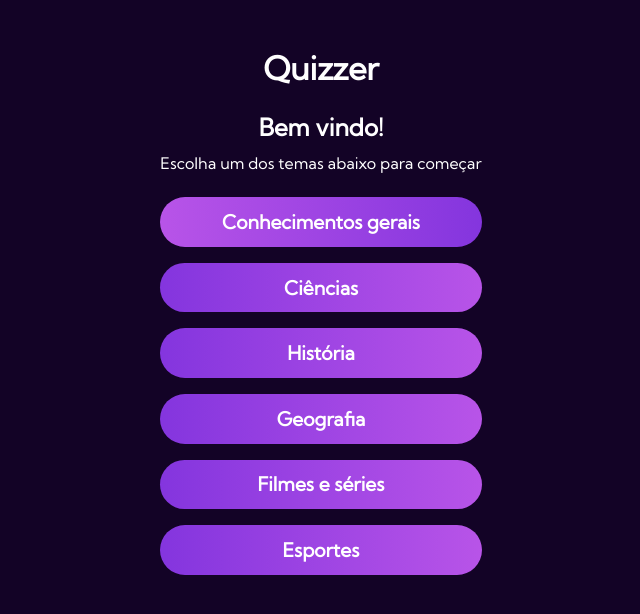
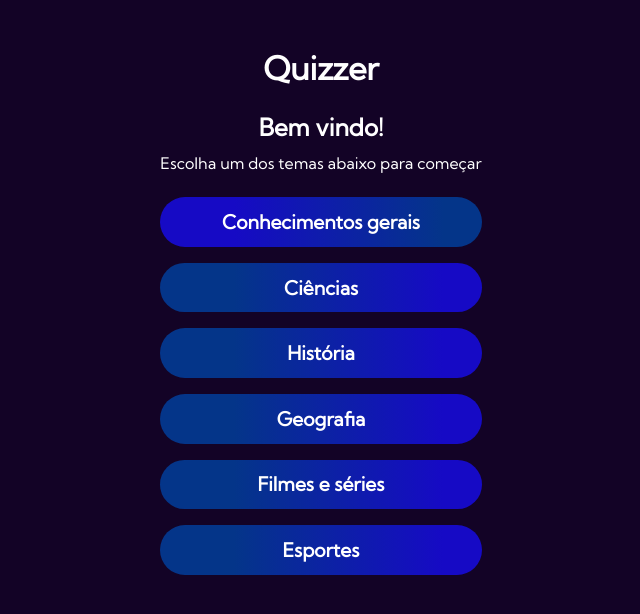
Before and after one commit to gustavo-atanazio/Quizzer, a React (Vite) app: page / in a window 1280 px wide. In both pictures the pointer is over the button "Conhecimentos gerais". Shown: the top 614 px of the page, without its empty margins (319-959 px from the left). Built offline with nearby package versions, Linux system fonts and the light colour scheme.

Commit message:
Alterando cor do gradiente

```diff
--- a/src/index.css
+++ b/src/index.css
@@ -17,11 +17,7 @@ button {
   font-size: 1.2rem;
   cursor: pointer;
   padding: .8rem 1.5rem;
-  background: linear-gradient(
-    90deg,
-    rgba(132, 53, 222, 1) 0%,
-    rgba(184, 84, 232, 1) 100%
-  );
+  background: linear-gradient(90deg, rgba(4,53,137,1) 23%, rgba(22,10,197,1) 88%);
   border-radius: 3rem;
   border: none;
 }
@@ -29,7 +25,7 @@ button {
 button:hover {
   background: linear-gradient(
     90deg,
-    rgba(184, 84, 232, 1) 0%,
-    rgba(132, 53, 222, 1) 100%
+    rgba(22,10,197,1) 23%,
+    rgba(4,53,137,1) 88%
   );
 }
```
